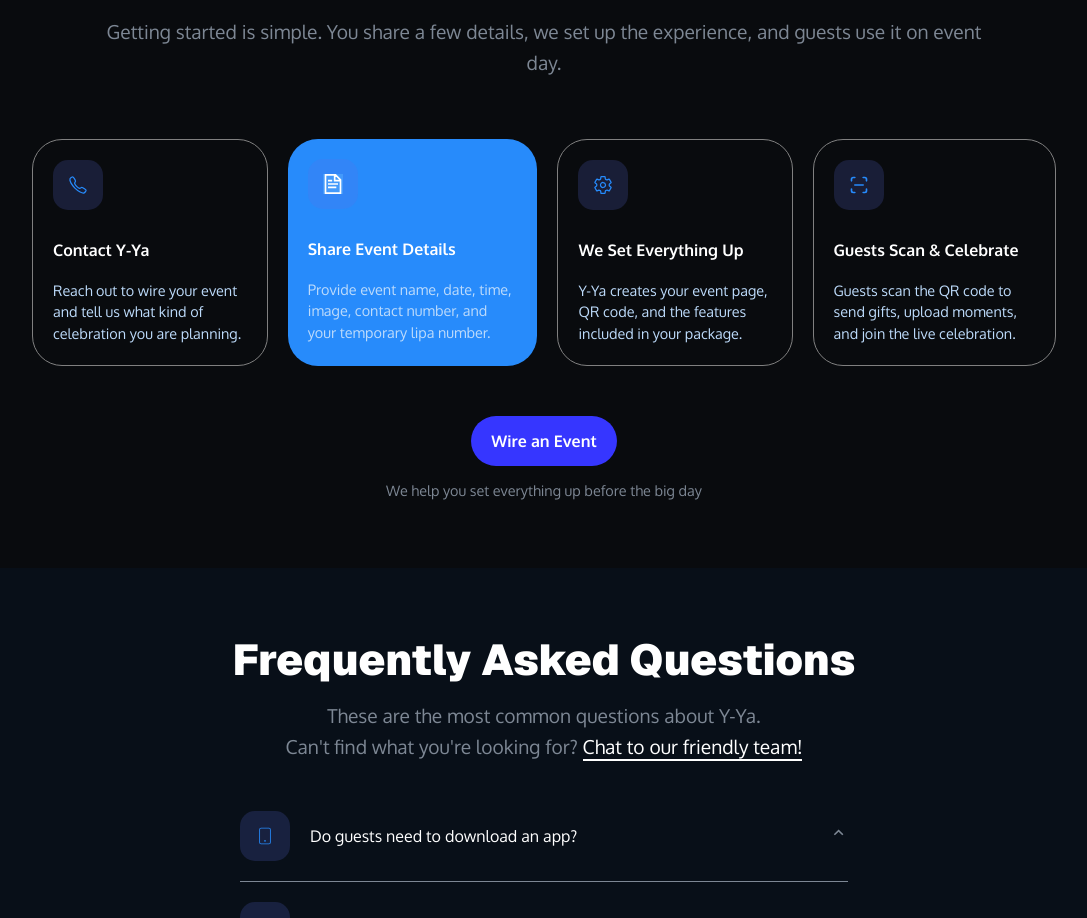
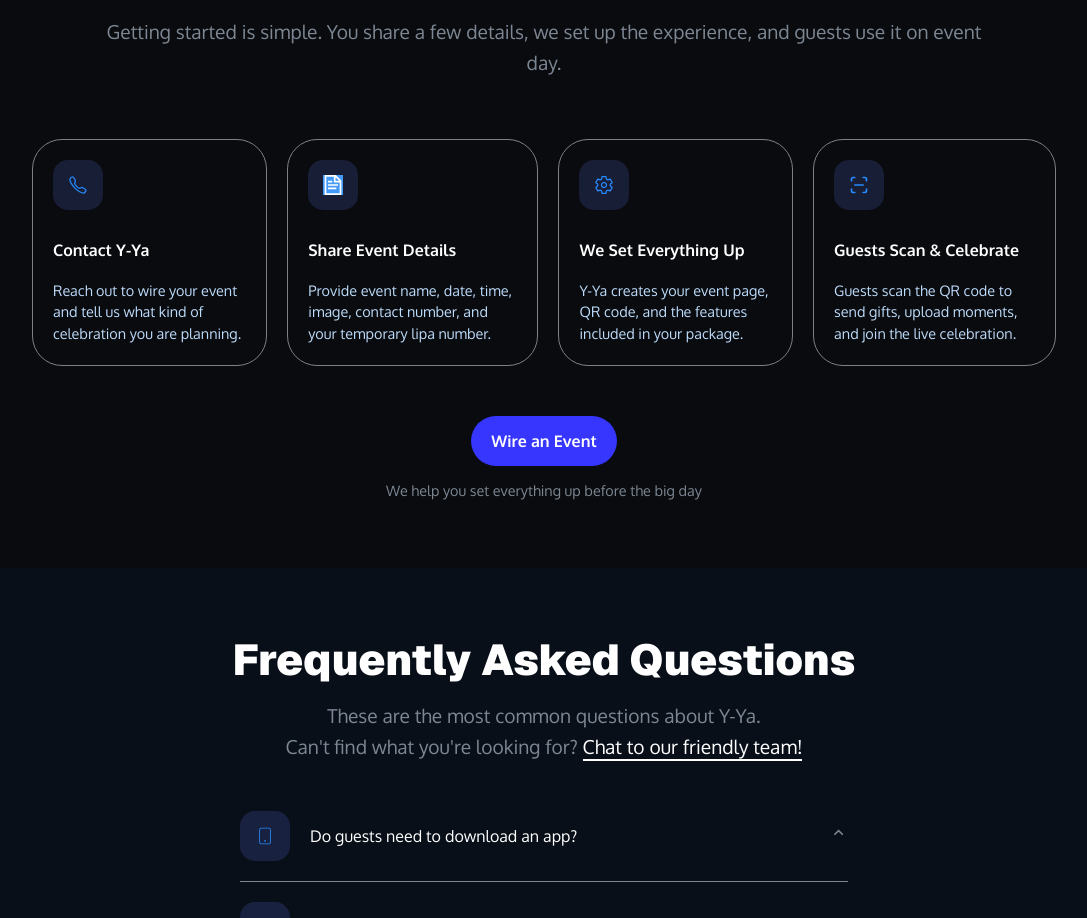
Before and after one commit to Sumally007/wedding-app, a React (Vite) app: page / in a window 1280 px wide. Shown: the part 2300-3218 px from the top of the page, without its empty margins (96-1183 px from the left). Built offline with nearby package versions, Linux system fonts and the light colour scheme.

Commit message:
factorizing how it works section

```diff
--- a/src/HowItWorks/HowItWorks.jsx
+++ b/src/HowItWorks/HowItWorks.jsx
@@ -7,6 +7,12 @@
 
 
 const HowItWorks = () => {
+    const cardData = [
+        { id: 1, heading: "Contact Y-Ya", comment: "Reach out to wire your event and tell us what kind of celebration you are planning.", icon: <IoCallOutline className='icon' /> },
+        { id: 2, heading: "Share Event Details", comment: "Provide event name, date, time, image, contact number, and your temporary lipa number.", icon: <GrDocumentText className='icon icon-active' /> },
+        { id: 3, heading: "We Set Everything Up", comment: "Y-Ya creates your event page, QR code, and the features included in your package.", icon: <IoSettingsOutline className='icon' /> },
+        { id: 4, heading: "Guests Scan & Celebrate", comment: "Guests scan the QR code to send gifts, upload moments, and join the live celebration.", icon: <LuScanLine className='icon' /> }
+    ]
     return (
         <section className='how-it-works-section'>
             <div className='header-works-section'>
@@ -15,16 +21,11 @@
                 <p className='bottom-subtitle'>Getting started is simple. You share a few details, we set up the experience, and guests use it on event day.</p>
             </div>
             <div className='card-section'>
-                <div className="card">
-                    <div className="icon-box">
-                        <IoCallOutline className='icon' />
-                    </div>
-                    <div className="feature-text">
-                        <h3>Contact Y-Ya</h3>
-                        <p>Reach out to wire your event and tell us what kind of celebration you are planning.</p>
-                    </div>
-                </div>
-                <div className="card active">
+                {cardData.map((item) => (
+                    <CardComponent key={item.id} item={item} />
+                ))}
+
+                {/* <div className="card active">
                     <div className="icon-box">
                         <GrDocumentText className='icon icon-active' />
                     </div>
@@ -32,25 +33,8 @@
                         <h3>Share Event Details</h3>
                         <p>Provide event name, date, time, image, contact number, and your temporary lipa number.</p>
                     </div>
-                </div>
-                <div className="card">
-                    <div className="icon-box">
-                        <IoSettingsOutline className='icon' />
-                    </div>
-                    <div className="feature-text">
-                        <h3>We Set Everything Up</h3>
-                        <p>Y-Ya creates your event page, QR code, and the features included in your package.</p>
-                    </div>
-                </div>
-                <div className="card">
-                    <div className="icon-box">
-                        <LuScanLine className='icon' />
-                    </div>
-                    <div className="feature-text">
-                        <h3>Guests Scan & Celebrate</h3>
-                        <p>Guests scan the QR code to send gifts, upload moments, and join the live celebration.</p>
-                    </div>
-                </div>
+                </div> */}
+
             </div>
             <div className='footer-works-section'>
                 <button className='btn'>Wire an Event</button>
@@ -60,4 +44,18 @@
     )
 }
 
+const CardComponent = ({ item }) => {
+    return (
+        <div className="card">
+            <div className="icon-box">
+                {item.icon}
+            </div>
+            <div className="feature-text">
+                <h3>{item.heading}</h3>
+                <p>{item.comment}</p>
+            </div>
+        </div>
+    )
+}
+
 export default HowItWorks
--- a/src/Main/Main.jsx
+++ b/src/Main/Main.jsx
@@ -20,13 +20,13 @@
         { id: 4, day: "Thu" },
         { id: 5, day: "Fir" },
         { id: 6, day: "Sat" },
-        { id: 7, day: "Sun" },
+        { id: 7, day: "Sun" }
     ];
 
     const featureData = [
         { id: 1, heading: "Receive Gifts With Ease", comment: "Guests scan the QR code, copy your lipa number, send their gift through mobile money, and submit their name, amount, and message in seconds.", icon: <LuBanknote className='icon' /> },
-        { id: 1, heading: "Collect Every Moment", comment: "Let guests upload photos and videos from their phones so you gather authentic memories from every angle of the event.", icon: <CiCamera className='icon' /> },
-        { id: 1, heading: "Bring Contributions to Life", comment: "Contributions appear on the live MC feed as they come in. Keep the crowd engaged with instant shoutouts and celebration moments.", icon: <LuTvMinimalPlay className='icon' /> }
+        { id: 2, heading: "Collect Every Moment", comment: "Let guests upload photos and videos from their phones so you gather authentic memories from every angle of the event.", icon: <CiCamera className='icon' /> },
+        { id: 3, heading: "Bring Contributions to Life", comment: "Contributions appear on the live MC feed as they come in. Keep the crowd engaged with instant shoutouts and celebration moments.", icon: <LuTvMinimalPlay className='icon' /> }
     ]
 
     return (
```
